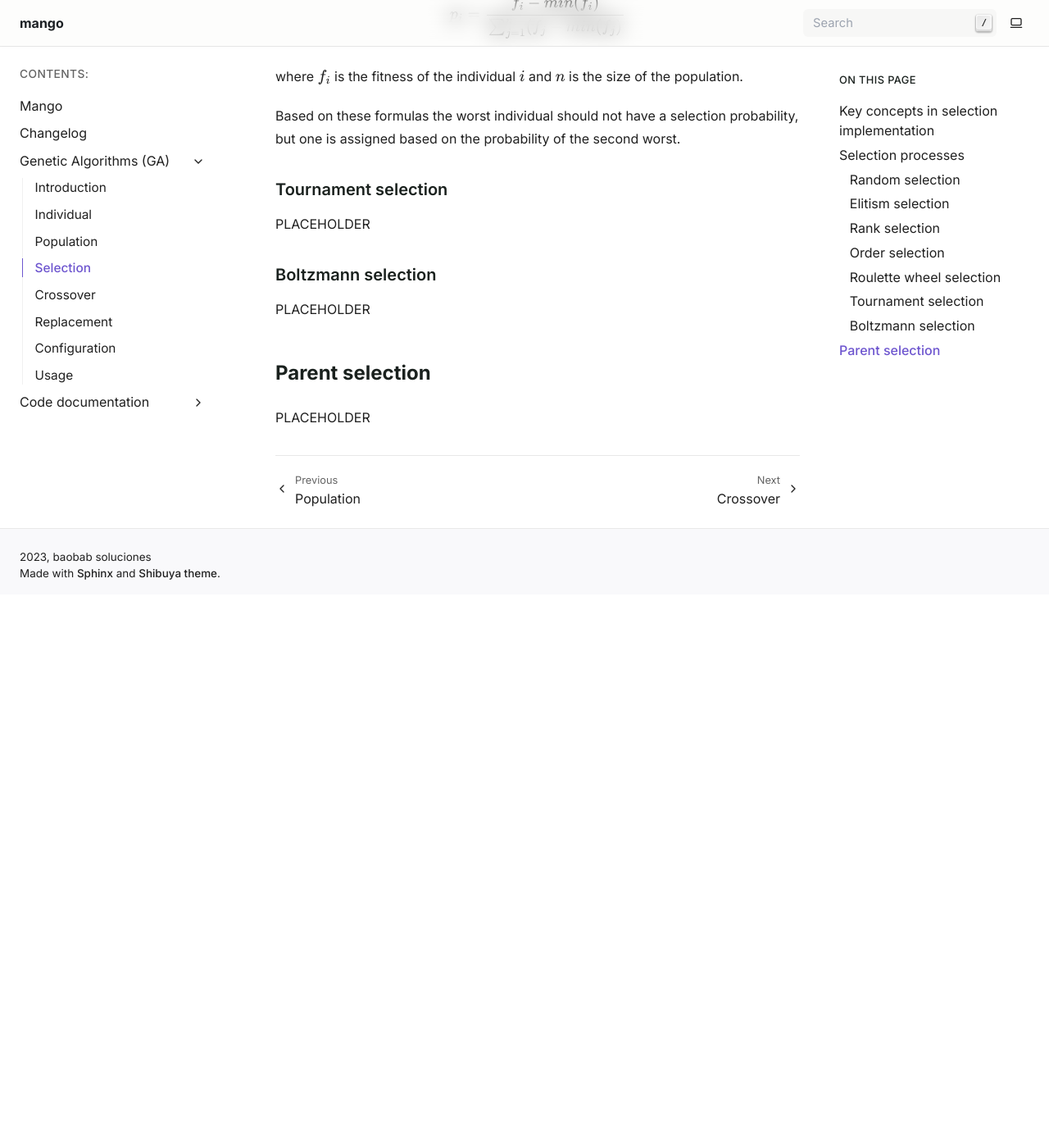
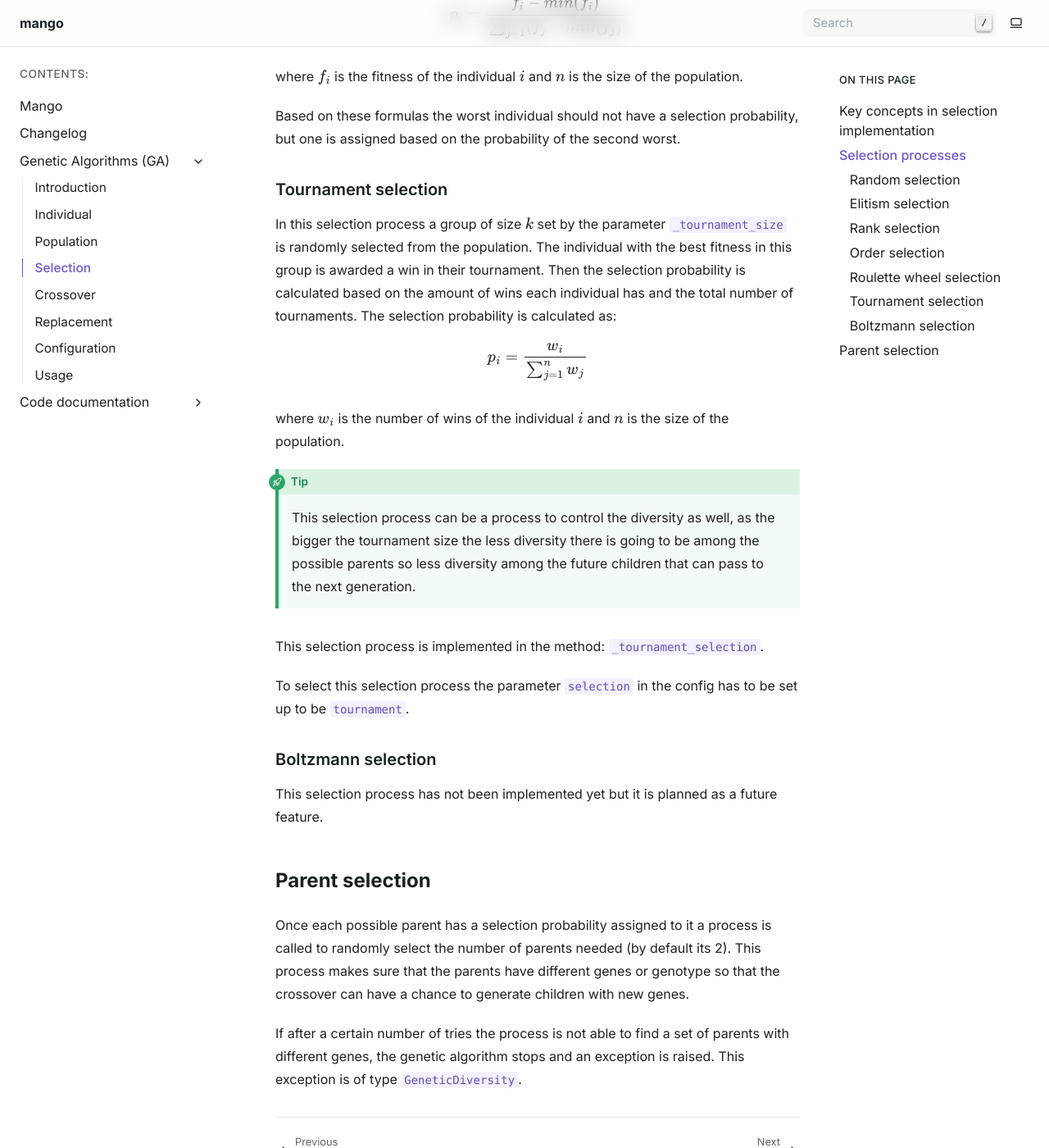
Before and after one commit to baobabsoluciones/mango, a Sphinx documentation site: the page built from docs/source/genetic/selection.rst, in a window 1280 px wide and 1400 px high, scrolled down 3739 px. Shown: the whole window at 82% size. Built offline with Sphinx 7.4.7, drawn with Linux system fonts in a browser that asks for light colours; before the commit the page ends 4464 px from its top, so only the background shows below that.

Commit message:
Finished selection processes

```diff
--- a/docs/source/genetic/selection.rst
+++ b/docs/source/genetic/selection.rst
@@ -99,14 +99,28 @@ Based on these formulas the worst individual should not have a selection probabi
 Tournament selection
 ~~~~~~~~~~~~~~~~~~~~
 
-PLACEHOLDER
+In this selection process a group of size :math:`k` set by the parameter :attr:`_tournament_size<mango.models.genetic.population.Population._tournament_size>` is randomly selected from the population. The individual with the best fitness in this group is awarded a win in their tournament. Then the selection probability is calculated based on the amount of wins each individual has and the total number of tournaments. The selection probability is calculated as:
+
+.. math::
+    p_i = \frac{w_i}{\sum_{j=1}^{n} w_j}
+
+where :math:`w_i` is the number of wins of the individual :math:`i` and :math:`n` is the size of the population.
+
+.. tip::
+    This selection process can be a process to control the diversity as well, as the bigger the tournament size the less diversity there is going to be among the possible parents so less diversity among the future children that can pass to the next generation.
+
+This selection process is implemented in the method: :meth:`_tournament_selection<mango.models.genetic.population.Population._tournament_selection>`.
+
+To select this selection process the parameter :attr:`selection` in the config has to be set up to be ``tournament``.
 
 Boltzmann selection
 ~~~~~~~~~~~~~~~~~~~
 
-PLACEHOLDER
+This selection process has not been implemented yet but it is planned as a future feature.
 
 Parent selection
 ================
 
-PLACEHOLDER
+Once each possible parent has a selection probability assigned to it a process is called to randomly select the number of parents needed (by default its 2). This process makes sure that the parents have different genes or genotype so that the crossover can have a chance to generate children with new genes.
+
+If after a certain number of tries the process is not able to find a set of parents with different genes, the genetic algorithm stops and an exception is raised. This exception is of type :class:`GeneticDiversity<mango.models.genetic.shared.exceptions.GeneticDiversity>`.
```
Also changed, not shown: docs/source/dev/models.rst (+13 -0 lines).
